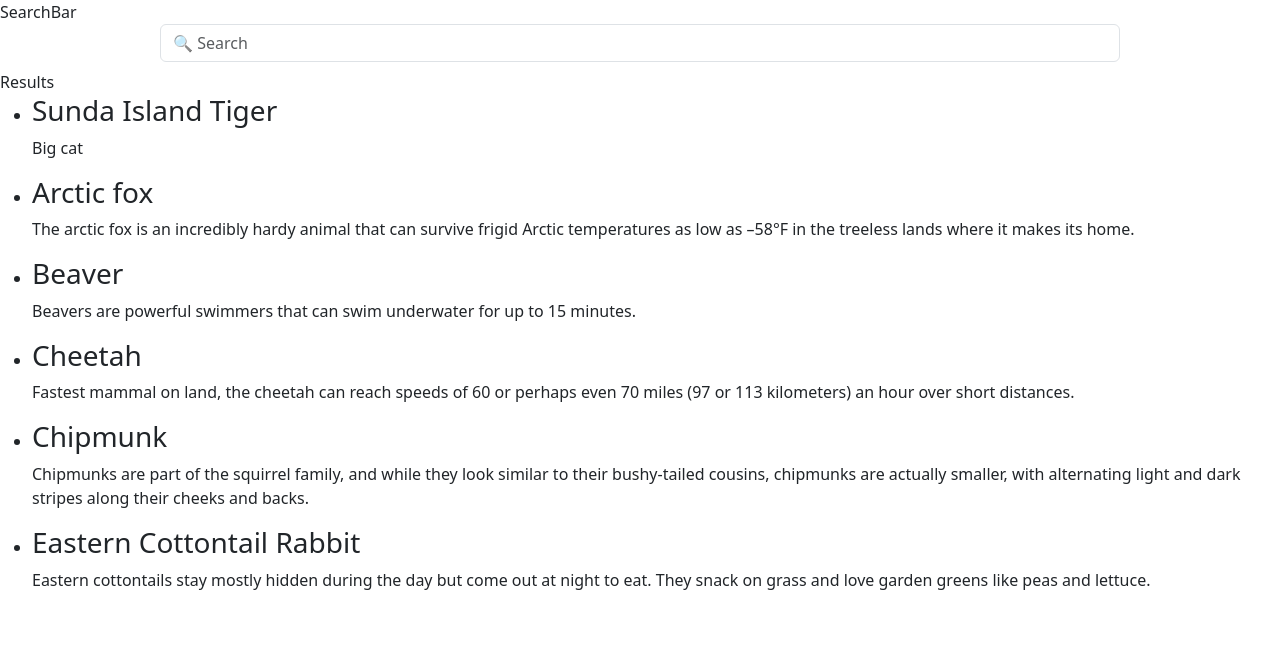
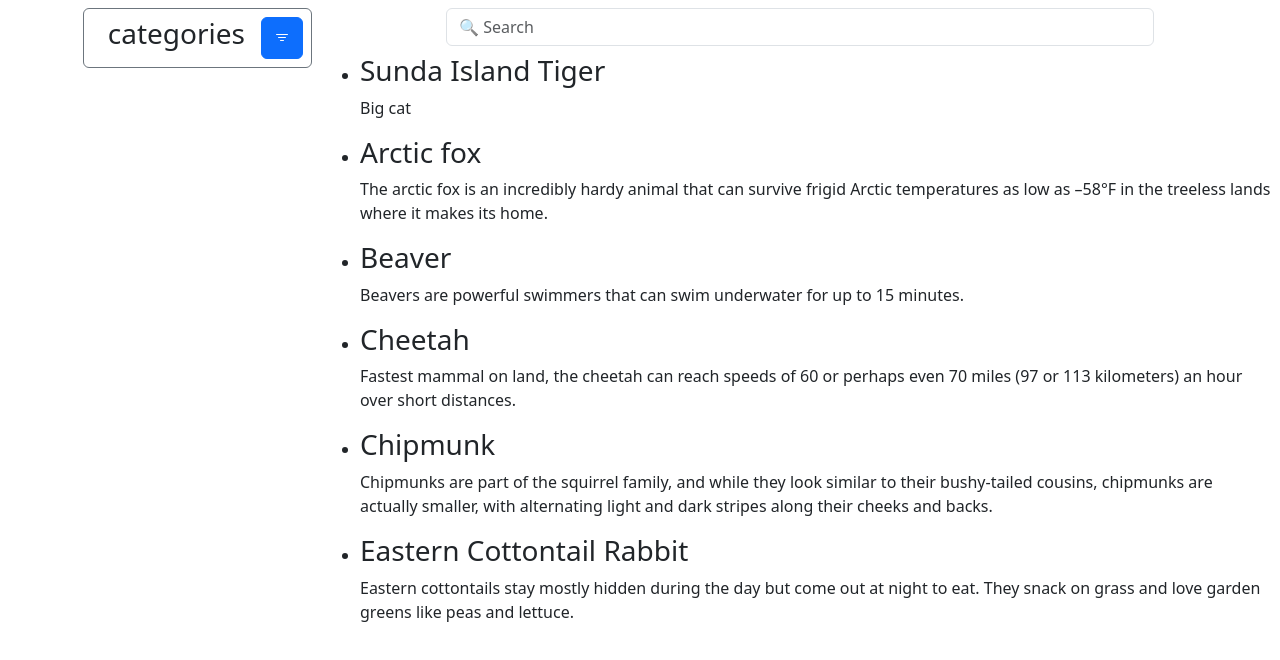
Before and after one commit to Jonas-Larsson1/Onlineauktion2024, a React (Vite) app: page / in a window 1280 px wide. Shown: the top 660 px of the page. Built offline with nearby package versions, Linux system fonts and the light colour scheme.

Commit message:
Categories-container added

```diff
--- a/package.json
+++ b/package.json
@@ -11,6 +11,7 @@
   },
   "dependencies": {
     "bootstrap": "^5.3.3",
+    "bootstrap-icons": "^1.11.3",
     "json-server": "^1.0.0-alpha.23",
     "react": "^18.2.0",
     "react-bootstrap": "^2.10.2",
--- a/src/App.jsx
+++ b/src/App.jsx
@@ -2,17 +2,23 @@ import React, {useState} from 'react';
 import Router from "./components/Router.jsx";
 import SearchBar, {SearchContext} from "./components/SearchBar.jsx";
 import SearchResults from './components/SearchResults.jsx';
+import Categories from './components/Categories.jsx';
 
 export default function App() {
   const [searchQuery, setSearchQuery] = useState('');
   return (
   <>
     <SearchContext.Provider value={{ searchQuery, setSearchQuery }}>
-      <div className="d-flex flex-column justify-content-center ">
+      <div className='d-flex flex-row-reverse'>
+      <div className="d-flex flex-column justify-content-space-between w-75 p-2 col-md-auto">
         {/* <Router /> */}
         <SearchBar />
         <SearchResults/>
       </div>
+      <div className='col-md-auto p-2'>
+      <Categories />
+      </div>
+      </div>
     </SearchContext.Provider>
   </>)
 }
--- /dev/null
+++ b/src/components/Categories.jsx
@@ -0,0 +1,16 @@
+import React from 'react'
+import { Button } from 'react-bootstrap'
+
+const Categories = () => {
+
+
+
+  return (
+    <div className="container d-flex flex-row justify-content-between border border-secondary rounded p-2">
+       <h3 className='px-3'>categories</h3>
+       <Button  type="button" className="btn btn-primary btn-block"><i className="bi bi-filter"></i></Button>
+    </div>
+  )
+}
+
+export default Categories
--- a/src/components/SearchBar.jsx
+++ b/src/components/SearchBar.jsx
@@ -21,7 +21,6 @@ const SearchBar = () => {
 
   return (
     <>
-    <div>SearchBar</div>
     <form className="d-flex w-75 align-self-center" onSubmit={handleSubmit}>
       <input
         type="text"
--- a/src/components/SearchResults.jsx
+++ b/src/components/SearchResults.jsx
@@ -40,7 +40,6 @@ const SearchResults = () => {
 
   return (
     <>
-        <div>Results</div>
         <div>{searchQuery}</div>
         {filteredData.length !== 0 ?
         (<ul>
--- a/src/main.jsx
+++ b/src/main.jsx
@@ -2,10 +2,13 @@ import React from 'react'
 import ReactDOM from 'react-dom/client'
 import App from './App.jsx'
 import 'bootstrap/dist/css/bootstrap.css';
+import "bootstrap-icons/font/bootstrap-icons.css";
 
 
 ReactDOM.createRoot(document.getElementById('root')).render(
   <React.StrictMode>
+
     <App />
+
   </React.StrictMode>,
 )
```
Also changed, not shown: 1 other file (tests, documents, lock files or other folders).
